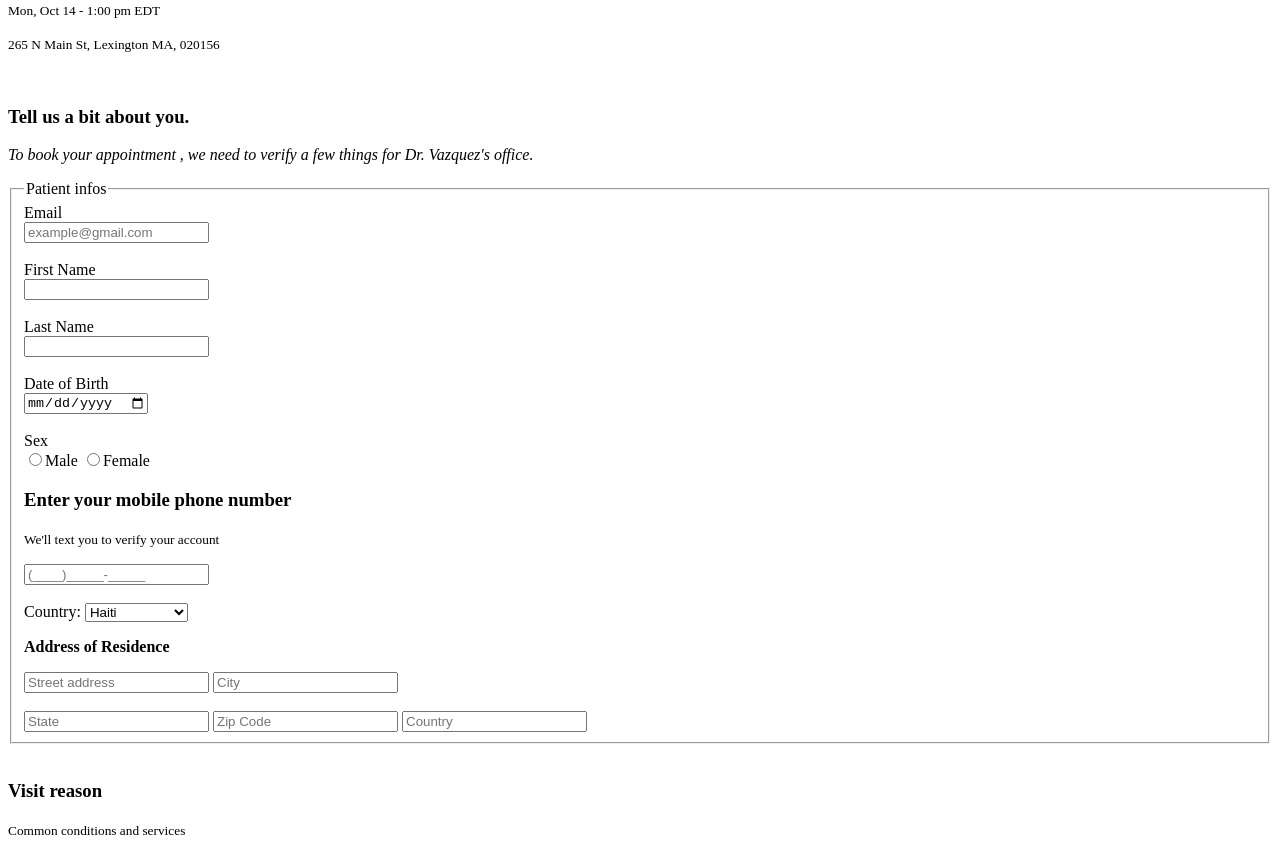
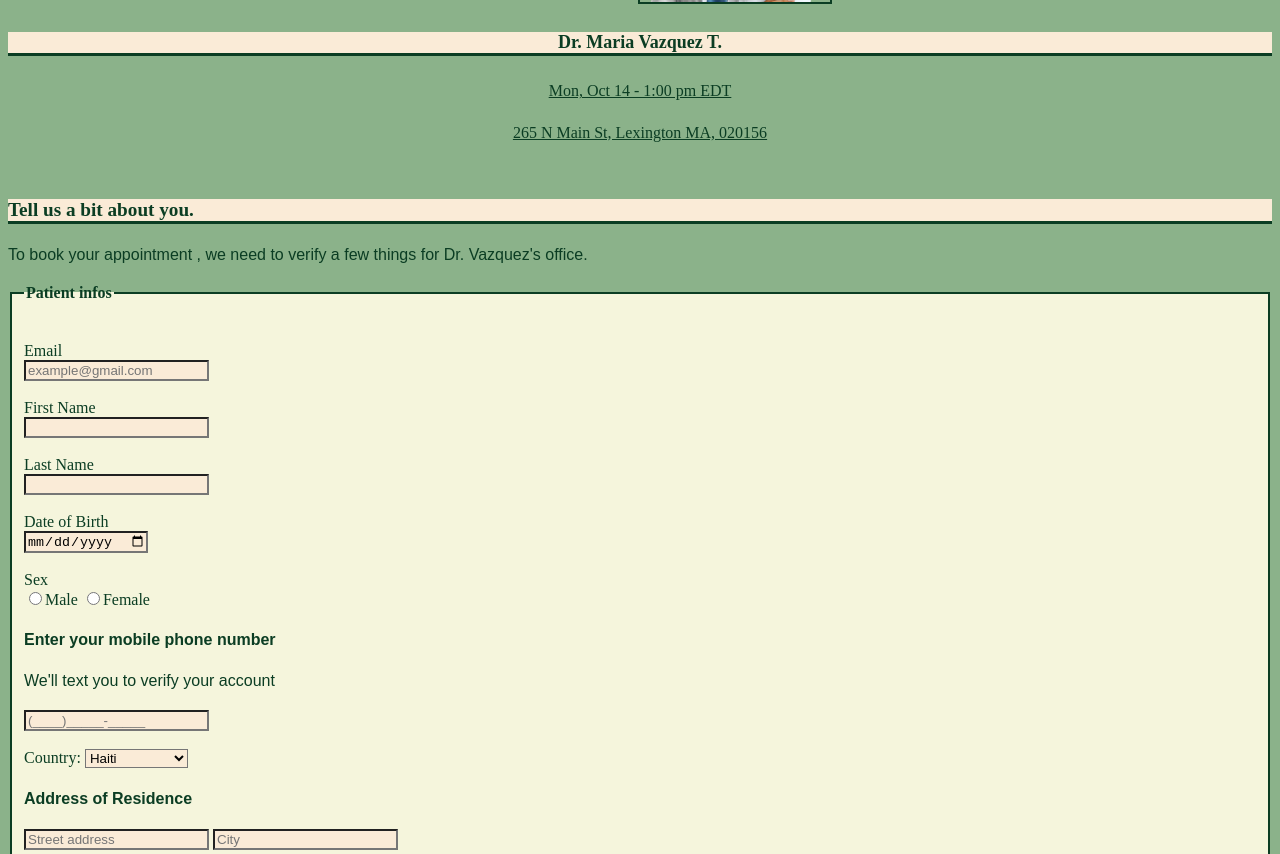
Before and after one commit to PaulJep/Medicalform, a plain HTML site: page index.html in a window 1280 px wide. Shown: the part 198-1052 px from the top of the page. Drawn offline with Linux system fonts and the light colour scheme.

Commit message:
new style

```diff
--- a/index.html
+++ b/index.html
@@ -5,6 +5,7 @@
     <meta charset="UTF-8">
     <meta name="viewport" content="width=device-width, initial-scale=1.0">
     <title>Medical appointment Form</title>
+    <link rel="stylesheet" href="css/style.css">
 </head>
 
 <body>
@@ -12,19 +13,19 @@
         <img src="img/doctor3.png" height="10%" width="10%">
         <section>
             <h4>Dr. Maria Vazquez T.</h4>
-            <p><small>Mon, Oct 14 - 1:00 pm EDT</small></p>
-            <p><small>265 N Main St, Lexington MA, 020156</small></p>
+            <p><small><u>Mon, Oct 14 - 1:00 pm EDT</u></small></p>
+            <p><small><u>265 N Main St, Lexington MA, 020156</u></small></p>
         </section>
     </header>
     <br>
     <main>
         <h3>Tell us a bit about you.</h3>
-        <p><i>To book your appointment , we need to verify a few things for Dr. Vazquez's office.</i></p>
+        <p><small>To book your appointment , we need to verify a few things for Dr. Vazquez's office.</small></p>
         <section>
             <form action="https://httpbin.org/get" target="_blank">
                 <aside>
                     <fieldset>
-                    <legend>Patient infos</legend>
+                        <legend><b>Patient infos</b></legend>
                         <label for="email">Email</label>
                         <br>
                         <input type="email" name="email" required placeholder="example@gmail.com">
@@ -50,7 +51,7 @@
                         <input type="radio" name="Sex"><span>Male</span>
                         <input type="radio" name="Sex"><span>Female</span>
                         <br>
-                <h3>Enter your mobile phone number</h3>
+                        <p><b><small>Enter your mobile phone number</small></b></p>
                         <p><small>We'll text you to verify your account</small></p>
                         <input type="number" name="phone number" placeholder="(____)_____-_____">
                         <br>
@@ -68,16 +69,15 @@
 
                         </select>
 
-                <div>
-                    <p><b>Address of Residence</b></p>
-                    <label for="Street address"></label> <input type="text" name="Street" placeholder="Street address">
+                        <p><b><small>Address of Residence</small></b></p>
+                        <label for="Street address"></label> <input type="text" name="Street"
+                            placeholder="Street address">
                         <label for="City"></label> <input type="text" name="City" placeholder="City">
                         <br>
                         <br>
                         <label for="State"></label> <input type="text" name="State" placeholder="State">
-                    <Label for="Zip Code"></Label> <input type="number" name="Zip Code" placeholder="Zip Code">
+                        <label for="Zip Code"></label> <input type="number" name="Zip Code" placeholder="Zip Code">
                         <label for="Country"></label> <input type="text" name="Country" placeholder="Country">
-                </div>
                     </fieldset>
                 </aside>
                 <br>
@@ -116,8 +116,7 @@
                     <br>
                     <footer>
                         <input type="checkbox" name="Acceptance"> <span>I have read and accept Zocdoc's</span><a
-                            href="index2.html"
-                            target="_blank"> Privacy Policy</a>
+                            href="index2.html" target="_blank"> Privacy Policy</a>
                         <br>
                         <input type="submit"> <input type="reset">
                     </footer>
```
Also changed, not shown: index2.html (+4 -3 lines). Lines whose indentation alone changed are shown as unchanged.
